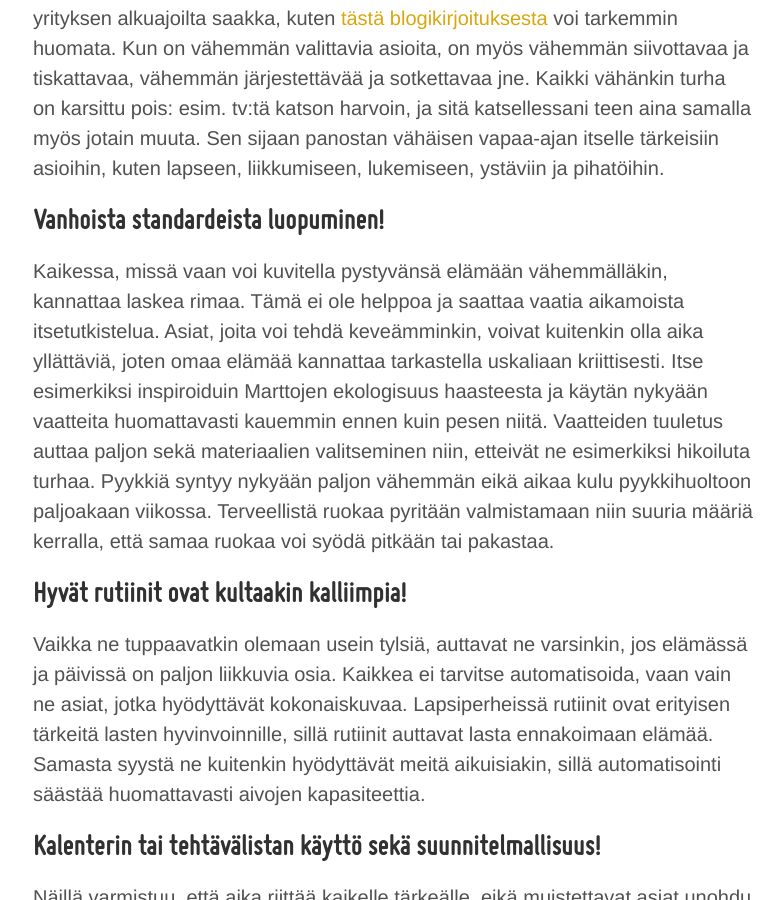
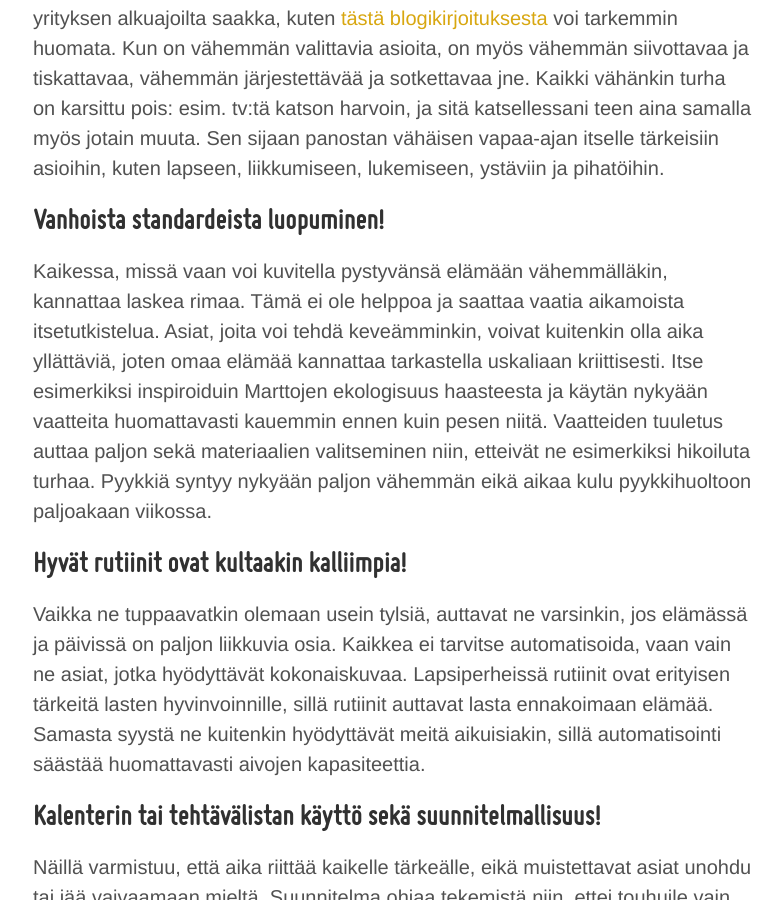
Before and after one commit to niinapiira/neppari.net, a Jekyll site: the page built from _posts/2020-03-31-helpompaa-arkea.md, in a window 1280 px wide and 900 px high, scrolled down 1115 px. Shown: the whole window, without its empty margins (247-1031 px from the left). Built offline with Jekyll 4.4.1, drawn with Linux system fonts in a browser that asks for light colours.

Commit message:
Update 2020-03-31-helpompaa-arkea.md

```diff
--- a/_posts/2020-03-31-helpompaa-arkea.md
+++ b/_posts/2020-03-31-helpompaa-arkea.md
@@ -15,7 +15,7 @@ Lapsen ja omakotitalon myötä olen saanut tosissaan alkaa harrastaa minimalismi
 
 ## Vanhoista standardeista luopuminen!
 
-Kaikessa, missä vaan voi kuvitella pystyvänsä elämään vähemmälläkin, kannattaa laskea rimaa. Tämä ei ole helppoa ja saattaa vaatia aikamoista itsetutkistelua. Asiat, joita voi tehdä keveämminkin, voivat kuitenkin olla aika yllättäviä, joten omaa elämää kannattaa tarkastella uskaliaan kriittisesti. Itse esimerkiksi inspiroiduin Marttojen ekologisuus haasteesta ja käytän nykyään vaatteita huomattavasti kauemmin ennen kuin pesen niitä. Vaatteiden tuuletus auttaa paljon sekä materiaalien valitseminen niin, etteivät ne esimerkiksi hikoiluta turhaa. Pyykkiä syntyy nykyään paljon vähemmän eikä aikaa kulu pyykkihuoltoon paljoakaan viikossa. Terveellistä ruokaa pyritään valmistamaan niin suuria määriä kerralla, että samaa ruokaa voi syödä pitkään tai pakastaa.
+Kaikessa, missä vaan voi kuvitella pystyvänsä elämään vähemmälläkin, kannattaa laskea rimaa. Tämä ei ole helppoa ja saattaa vaatia aikamoista itsetutkistelua. Asiat, joita voi tehdä keveämminkin, voivat kuitenkin olla aika yllättäviä, joten omaa elämää kannattaa tarkastella uskaliaan kriittisesti. Itse esimerkiksi inspiroiduin Marttojen ekologisuus haasteesta ja käytän nykyään vaatteita huomattavasti kauemmin ennen kuin pesen niitä. Vaatteiden tuuletus auttaa paljon sekä materiaalien valitseminen niin, etteivät ne esimerkiksi hikoiluta turhaa. Pyykkiä syntyy nykyään paljon vähemmän eikä aikaa kulu pyykkihuoltoon paljoakaan viikossa.
 
 ## Hyvät rutiinit ovat kultaakin kalliimpia!
 
```
